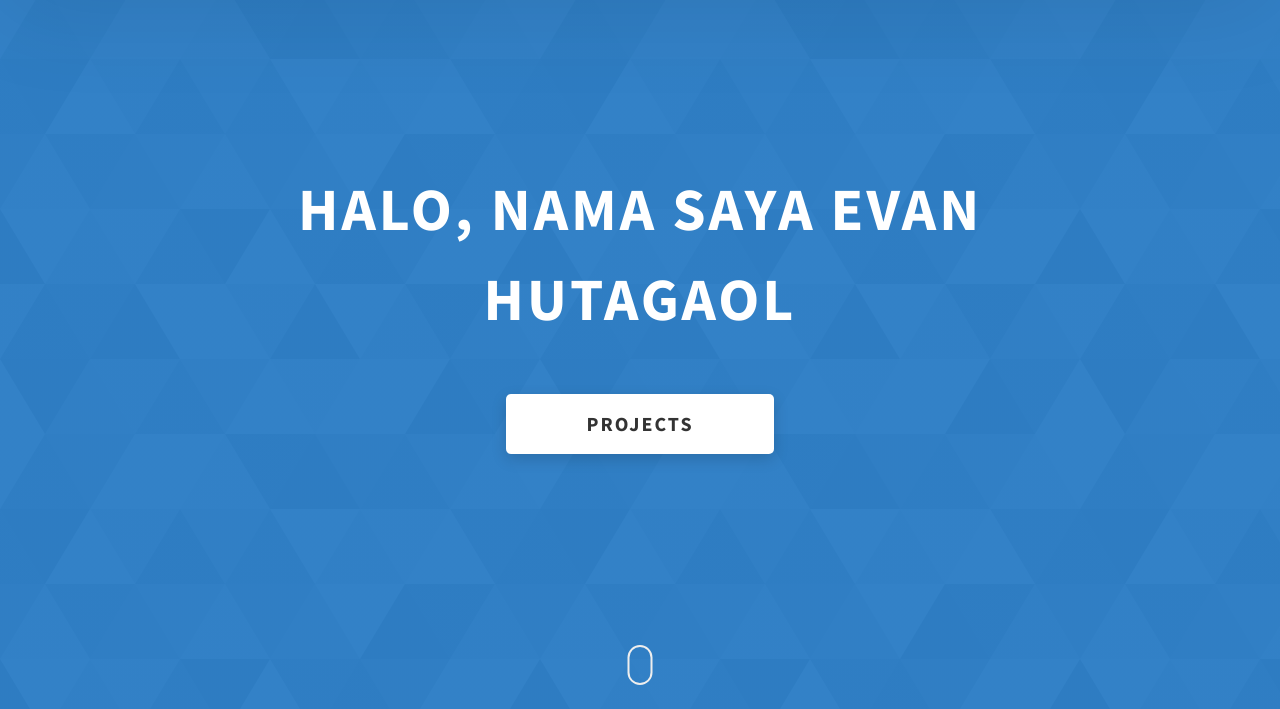
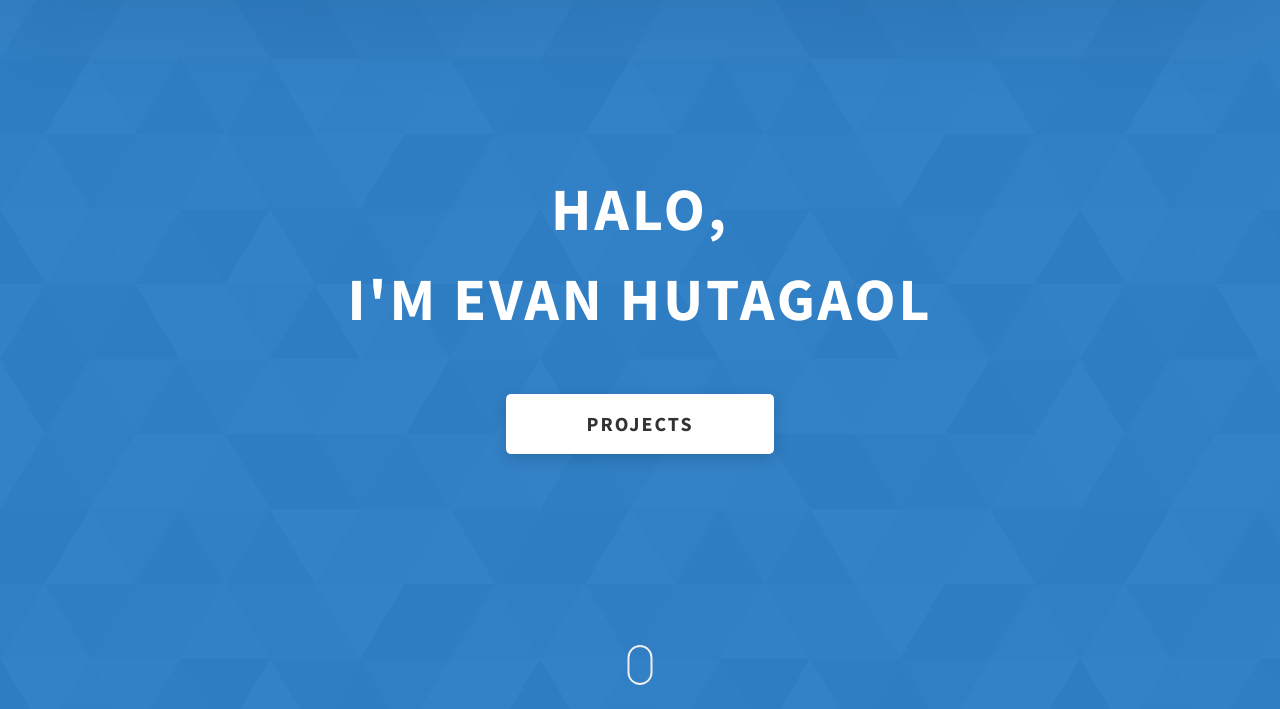
Before and after one commit to Evan-Hutagaol/evan-hutagaol.github.io, a plain HTML site: page index.html in a window 1280 px wide. Shown: the part 91-800 px from the top of the page. Drawn offline with Linux system fonts and the light colour scheme.

Commit message:
update text home

```diff
--- a/index.html
+++ b/index.html
@@ -85,7 +85,7 @@
     </header>
     <section id="home" class="home-hero">
       <div class="home-hero__content">
-        <h1 class="heading-primary">Halo, nama saya Evan Hutagaol</h1>
+        <h1 class="heading-primary">Halo, <br> I'm Evan Hutagaol</h1>
         <div class="home-hero__info">
           <p class="text-primary"></p>
         </div>
```
